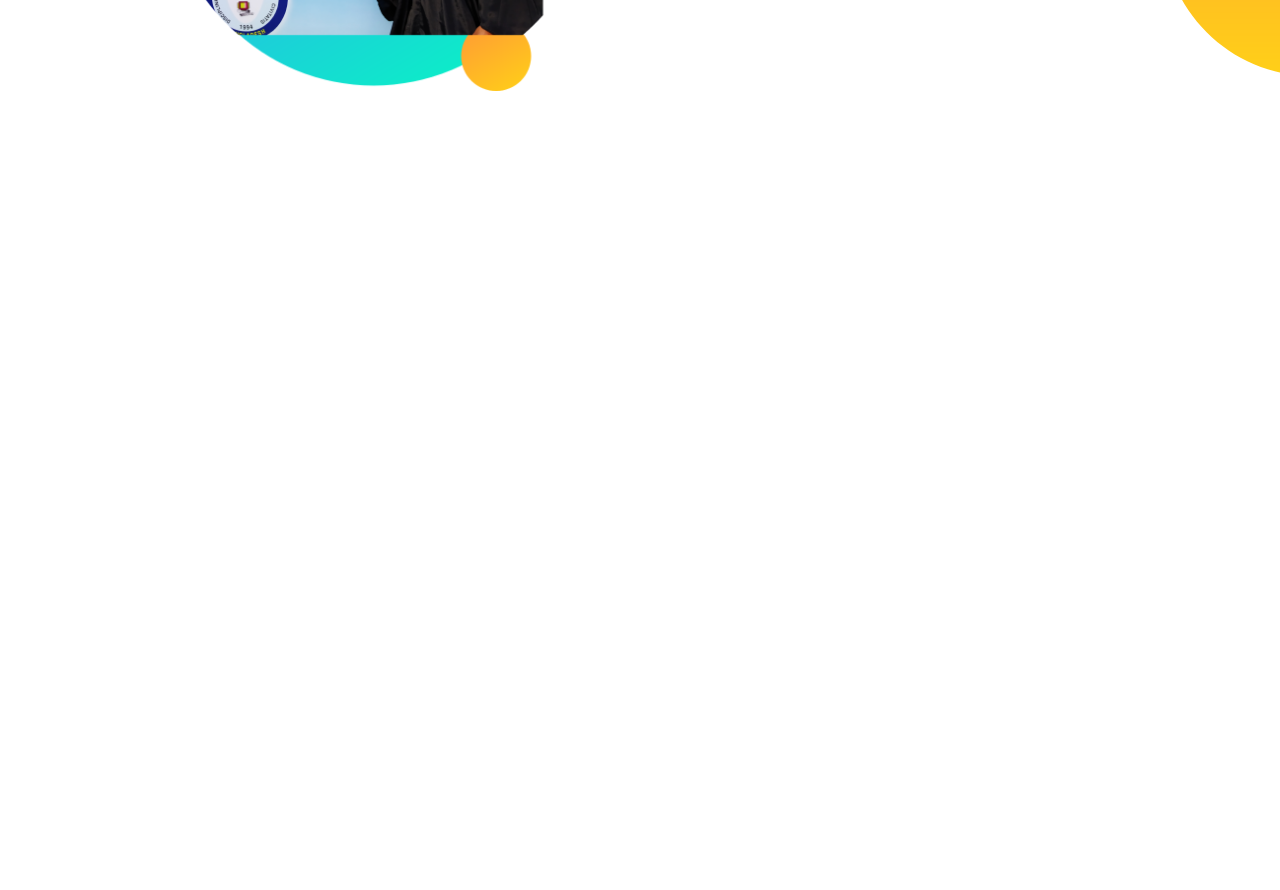
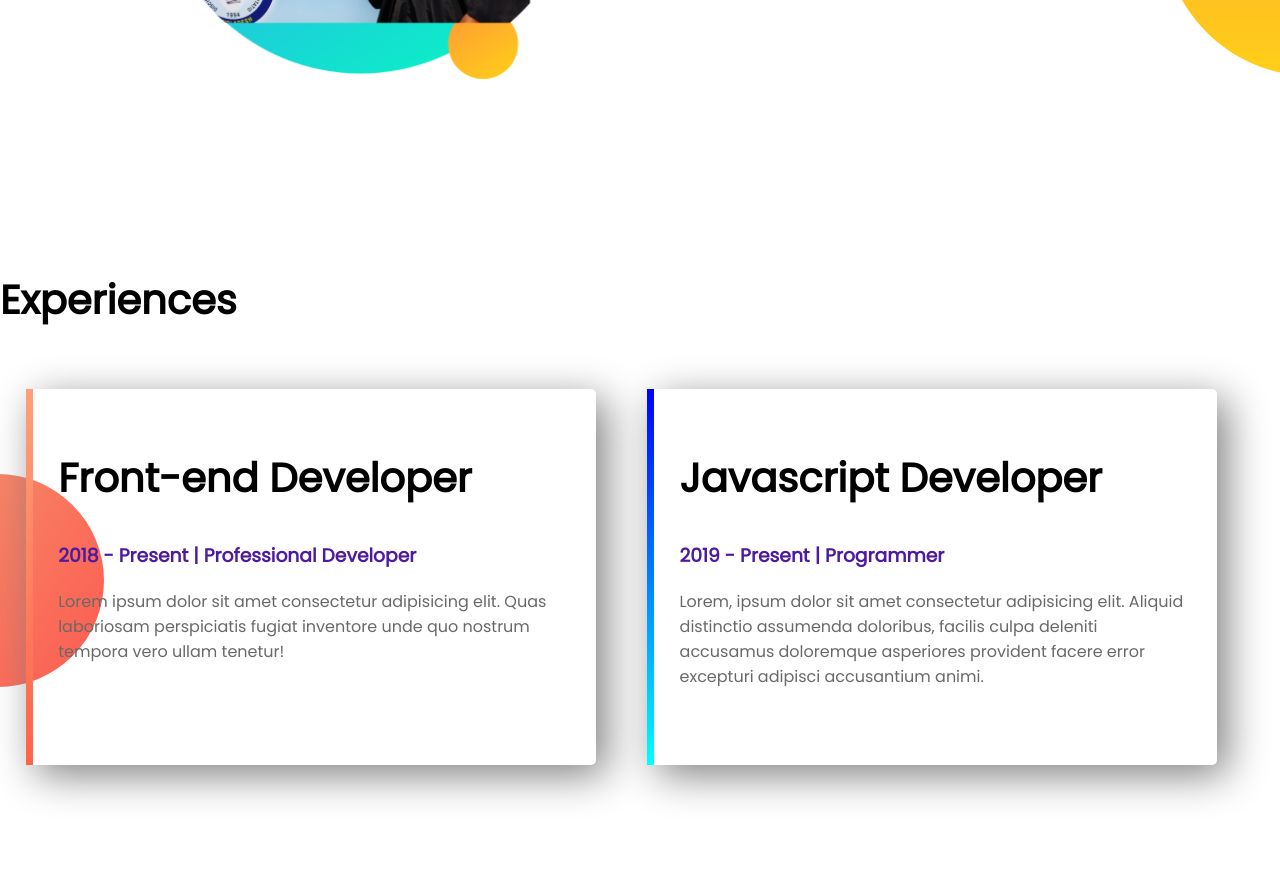
Before and after one commit to mdajgarhossain/web-portfolio, a plain HTML site: page index.html in a window 1280 px wide. Shown: the part 1003-1893 px from the top of the page. Before the commit the page ends 1240 px from the top, so only its background shows below. Drawn offline with Linux system fonts and the light colour scheme.

Commit message:
added experience section

```diff
--- a/index.html
+++ b/index.html
@@ -11,7 +11,7 @@
     <section class="top-banner">
         <div class="half-width">
             <h1>Hello,</h1>
-            <h1>I'm <span class="name-highlight">A.H. Jewell</span></h1>
+            <h1>I'm <span class="blue-highlight">A.H. Jewell</span></h1>
             <h3>Professional Front-end Developer</h3>
             <p>I am a front-end developer. I have been working as a front-end developer for a year. I am looking forward to joining a progressive organization to obtain a position as a front-end developer where I can utilize my technical knowledge and hone my personal skills.</p>
             <a class="link-button" target="_blank" href="https://www.linkedin.com/in/mdajgarhossain">HIRE ME</a>
@@ -34,5 +34,20 @@
             <a target="_blank" class="link-button" href="">DOWNLOAD RESUME</a>
         </div>
     </section>
+
+    <section class="experience-area">
+        <h2>Experiences</h2>
+        <div id="front-end" class="half-width single-experience">
+            <h2>Front-end Developer</h2>
+            <h3 class="blue-highlight">2018 - Present | Professional Developer</h3>
+            <p>Lorem ipsum dolor sit amet consectetur adipisicing elit. Quas laboriosam perspiciatis fugiat inventore unde quo nostrum tempora vero ullam tenetur!</p>
+        </div>
+
+        <div id="javascript" class="half-width single-experience">
+            <h2>Javascript Developer</h2>
+            <h3 class="blue-highlight">2019 - Present | Programmer</h3>
+            <p>Lorem, ipsum dolor sit amet consectetur adipisicing elit. Aliquid distinctio assumenda doloribus, facilis culpa deleniti accusamus doloremque asperiores provident facere error excepturi adipisci accusantium animi.</p>
+        </div>
+    </section>
 </body>
 </html>
--- a/style.css
+++ b/style.css
@@ -15,14 +15,14 @@ p {
     color: dimgray;
 }
 
-.name-highlight {
+.blue-highlight {
     color: #4f1b9e;
 }
 
 .half-width {
     width: 40%;
     float: left;
-    margin: 3%;
+    margin: 2%;
     padding: 2%;
 }
 
@@ -55,3 +55,28 @@ section {
     background-repeat: no-repeat;
     background-position: right;
 }
+
+.experience-area {
+    background-image: url("images/exp-bg.png");
+    background-repeat: no-repeat;
+    background-position: left;
+}
+
+.single-experience {
+    box-shadow: 10px 10px 40px gray;
+    border-radius: 5px;
+    height: 65%;
+    /* background-color: white; */
+}
+
+#front-end {
+    border-left: 7px solid ;
+    border-image: linear-gradient(180deg, lightsalmon, tomato);
+    border-image-slice: 1;
+}
+
+#javascript {
+    border-left: 7px solid;
+    border-image: linear-gradient(180deg, blue, cyan);
+    border-image-slice: 1;
+}
```
